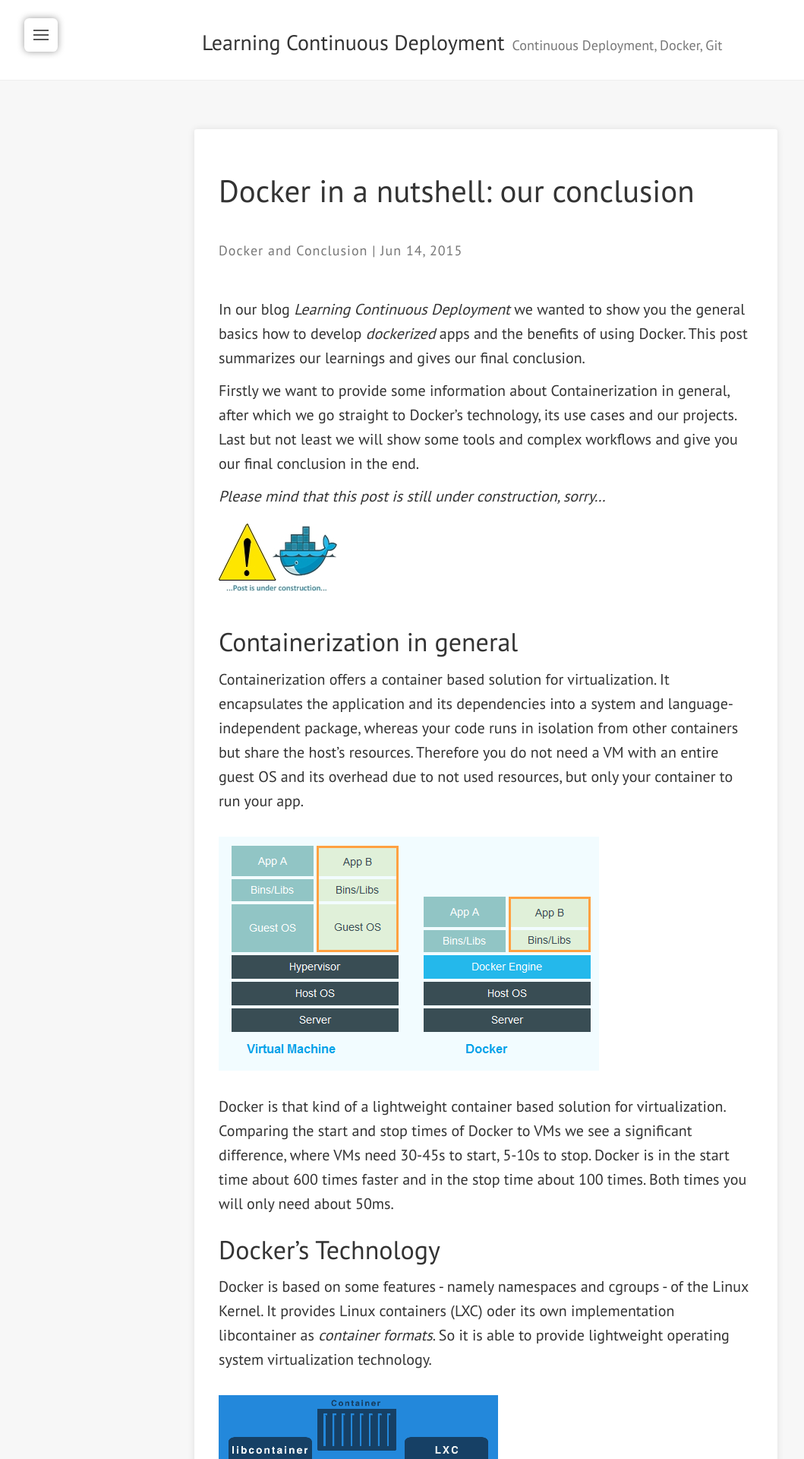
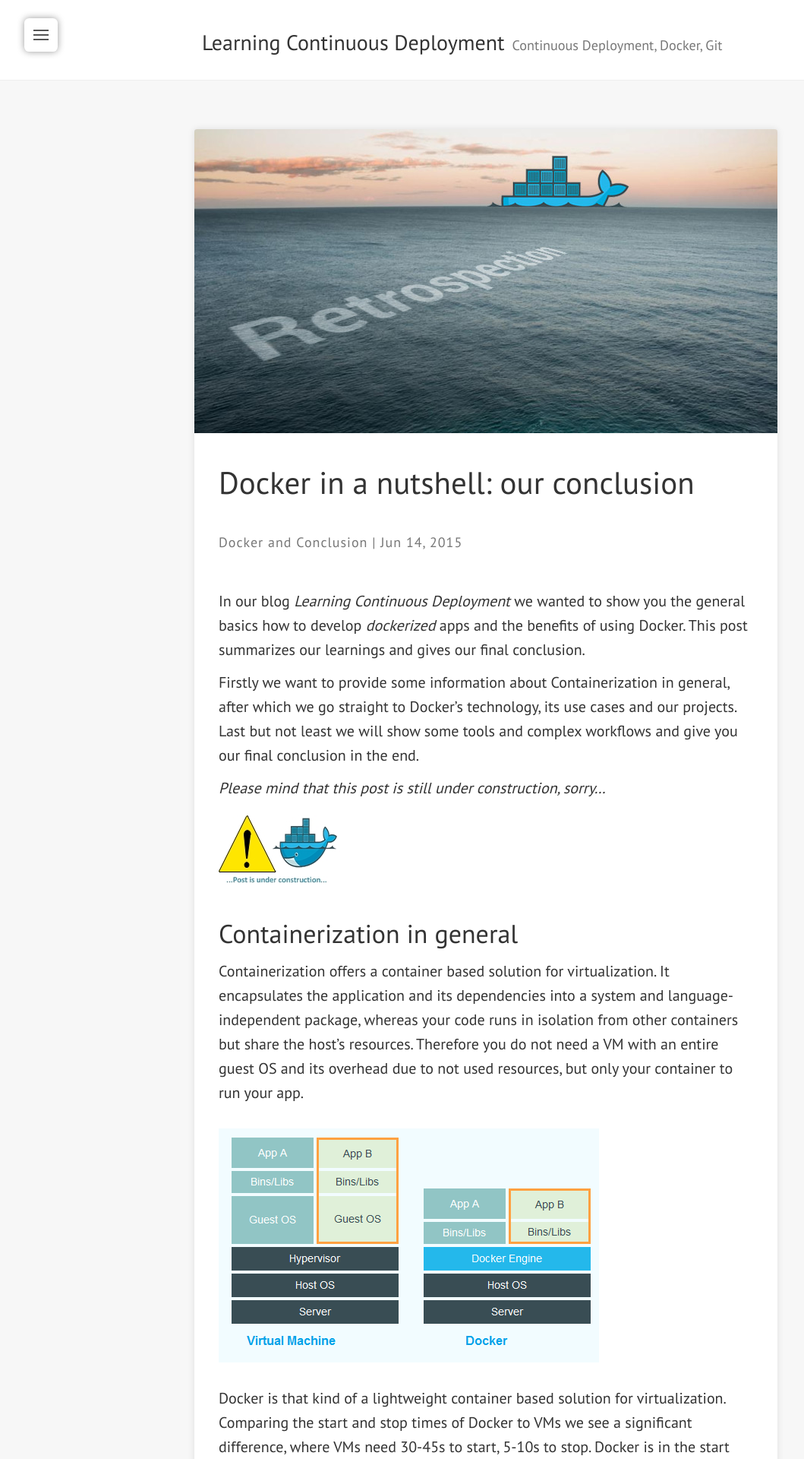
Before and after one commit to learning-continuous-deployment/learning-continuous-deployment.github.io, a Jekyll site: the page built from _posts/2015-06-14-conclusion.md, in a window 1280 px wide. Shown: the top 1920 px of the page at 76% size, without its empty margins (0-1059 px from the left). Built offline with Jekyll 4.4.1, drawn with Linux system fonts in a browser that asks for light colours; nearby versions of some CDN libraries; comment, search, counter and statistics services are not loaded.

Commit message:
added banner image of conclusion post

```diff
--- a/_posts/2015-06-14-conclusion.md
+++ b/_posts/2015-06-14-conclusion.md
@@ -3,7 +3,7 @@ layout: post
 title:  "Docker in a nutshell: our conclusion"
 date:   2015-06-14 12:00
 categories: Docker Conclusion
-banner_image:
+banner_image: retrospection.jpg
 comments: true
 author_name: Jan, Steffi, Markus, Marius
 ---
```
Also changed, not shown: assets/images/retrospection.jpg (added).
